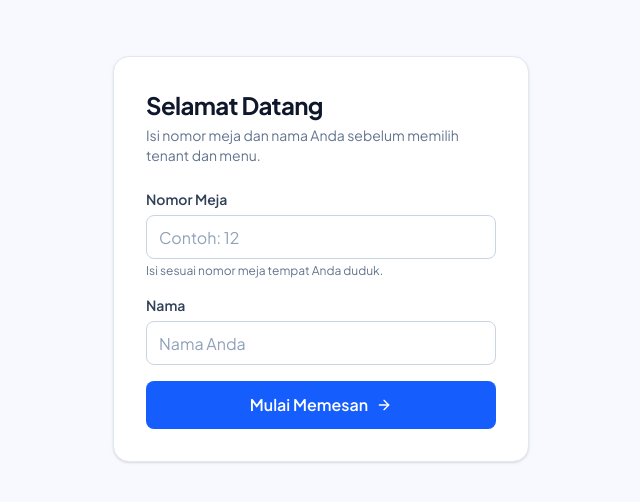
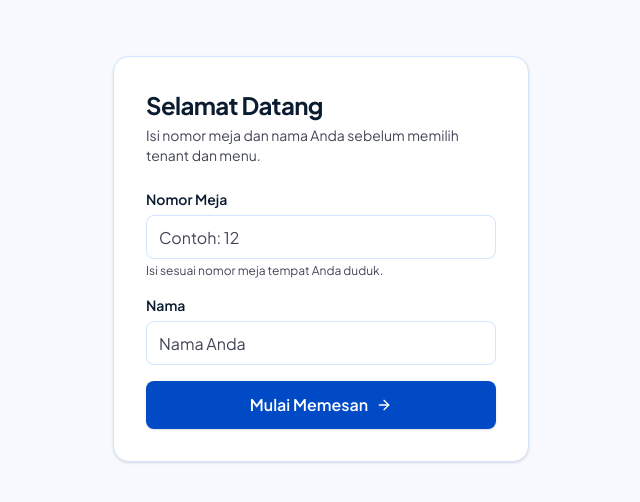
Before and after one commit to SMT3-PBL/PBL-ceria, a PHP site: page /dashboard.php in a window 1280 px wide. Shown: the part 65-567 px from the top of the page, without its empty margins (319-959 px from the left). Run offline with PHP 8.4, Linux system fonts and the light colour scheme; some libraries are stand-ins or nearby versions.

Commit message:
identitas

```diff
--- a/pages/buyer/dashboard.php
+++ b/pages/buyer/dashboard.php
@@ -6,31 +6,33 @@ $active    = '';
 require __DIR__ . '/../../includes/header.php';
 ?>
   <main class="mx-auto flex w-full max-w-md flex-col justify-center px-4 py-8 sm:py-14">
-    <section class="rounded-2xl border border-slate-200 bg-white p-6 shadow-sm sm:p-8">
-      <h1 class="text-2xl font-bold tracking-tight text-slate-900">Selamat Datang</h1>
-      <p class="mb-6 mt-1 text-sm text-slate-500">Isi nomor meja dan nama Anda sebelum memilih tenant dan menu.</p>
+    <section class="rounded-2xl border border-line bg-white p-6 shadow-sm sm:p-8">
+      <h1 class="text-2xl font-bold tracking-tight text-ink">Selamat Datang</h1>
+      <p class="mb-6 mt-1 text-sm text-muted">Isi nomor meja dan nama Anda sebelum memilih tenant dan menu.</p>
 
 <!-- Input No.Meja -->
       <form id="formIdentitas" action="<?= url('pages/buyer/pilih_menu.php') ?>" method="post" class="space-y-4">
         <p>
-          <label for="no_meja" class="mb-1.5 block text-sm font-semibold text-slate-700">Nomor Meja</label>
+          <label for="no_meja" class="mb-1.5 block text-sm font-semibold text-ink">Nomor Meja</label>
           <input type="text" id="no_meja" name="no_meja" inputmode="numeric" autocomplete="off" required
-            class="h-11 w-full rounded-lg border border-slate-300 bg-white px-3 text-base placeholder:text-slate-400 focus:border-blue-600 focus:outline-none focus:ring-2 focus:ring-blue-200"
+            class="h-11 w-full rounded-lg border border-line bg-white px-3 text-base text-ink placeholder:text-muted focus:border-primary focus:outline-none focus:ring-2 focus:ring-primary/20"
             placeholder="Contoh: 12">
-          <small class="mt-1 block text-xs text-slate-500">Isi sesuai nomor meja tempat Anda duduk.</small>
+          <small class="mt-1 block text-xs text-muted">Isi sesuai nomor meja tempat Anda duduk.</small>
         </p>
 <!-- Input Nama -->
         <p>
-          <label for="nama_pembeli" class="mb-1.5 block text-sm font-semibold text-slate-700">Nama</label>
+          <label for="nama_pembeli" class="mb-1.5 block text-sm font-semibold text-ink">Nama</label>
           <input type="text" id="nama_pembeli" name="nama_pembeli" autocomplete="name" required
-            class="h-11 w-full rounded-lg border border-slate-300 bg-white px-3 text-base placeholder:text-slate-400 focus:border-blue-600 focus:outline-none focus:ring-2 focus:ring-blue-200"
+            class="h-11 w-full rounded-lg border border-line bg-white px-3 text-base text-ink placeholder:text-muted focus:border-primary focus:outline-none focus:ring-2 focus:ring-primary/20"
             placeholder="Nama Anda">
         </p>
 <!-- Submit -->
         <button type="submit"
-          class="flex h-12 w-full items-center justify-center gap-2 rounded-lg bg-blue-600 font-semibold text-white transition hover:bg-blue-700 focus:outline-none focus:ring-2 focus:ring-blue-300 focus:ring-offset-2">
+          class="flex h-12 w-full items-center justify-center gap-2 rounded-lg bg-primary font-semibold text-white transition hover:bg-primary-dark focus:outline-none focus:ring-2 focus:ring-primary/30 focus:ring-offset-2 shadow-sm">
           Mulai Memesan <svg class="size-4" viewBox="0 0 24 24" fill="none" stroke="currentColor" stroke-width="2" stroke-linecap="round" stroke-linejoin="round" aria-hidden="true"><path d="M5 12h14"/><path d="m12 5 7 7-7 7"/></svg>
         </button>
       </form>
     </section>
   </main>
+</body>
+</html>
```
